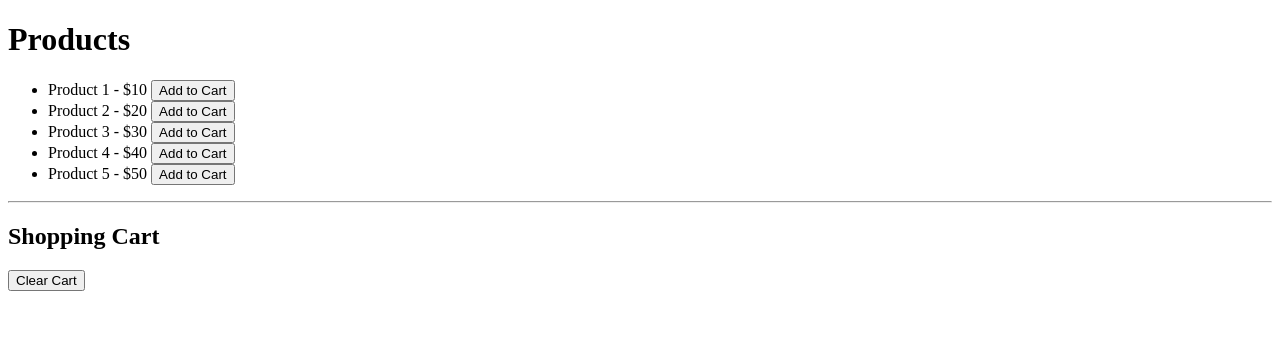
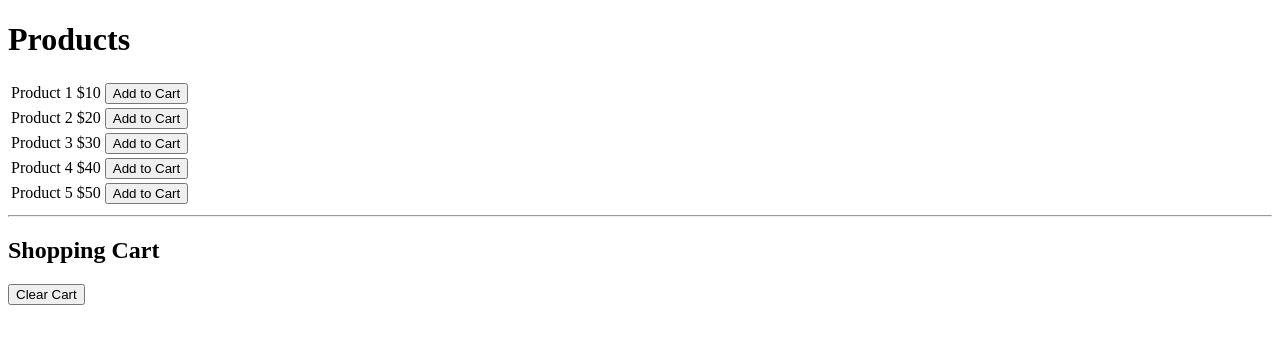
Before and after one commit to acciojob/shopping-cart-sessions-shahids444, a website: page main.html in a window 1280 px wide. Drawn offline with Linux system fonts and the light colour scheme.

Commit message:
created a submission

```diff
--- a/main.html
+++ b/main.html
@@ -1,19 +1,27 @@
 <!DOCTYPE html>
-
-<html>
+<html lang="en">
   <head>
+    <meta charset="UTF-8" />
+    <title>Shopping Cart</title>
     <link rel="stylesheet" href="styles.css" />
   </head>
+  <body>
+    <h1>Products</h1>
 
-  <body>
-    <!-- do not edit this file -->
-    <h1>Products</h1>
-    <ul id="product-list"></ul>
+    <!-- TABLE for loading and products -->
+    <table>
+      <tbody id="product-table">
+        <!-- This row will show only during loading -->
+        <tr id="loading"><td>Loading...</td></tr>
+      </tbody>
+    </table>
+
     <hr />
+
     <h2>Shopping Cart</h2>
     <ul id="cart-list"></ul>
     <button id="clear-cart-btn">Clear Cart</button>
 
-    <script type="text/javascript" src="./script.js"></script>
+    <script src="./script.js"></script>
   </body>
 </html>
--- a/script.js
+++ b/script.js
@@ -1,4 +1,3 @@
-// -------- PRODUCT DATA --------
 const products = [
   { id: 1, name: "Product 1", price: 10 },
   { id: 2, name: "Product 2", price: 20 },
@@ -7,41 +6,42 @@ const products = [
   { id: 5, name: "Product 5", price: 50 },
 ];
 
-// -------- DOM ELEMENTS --------
-const productListEl = document.getElementById("product-list");
+const productTableBody = document.getElementById("product-table");
 const cartListEl = document.getElementById("cart-list");
 const clearBtn = document.getElementById("clear-cart-btn");
 
 const CART_KEY = "cart";
 
-// Get cart array from sessionStorage or return empty array
 function getCart() {
   try {
     return JSON.parse(sessionStorage.getItem(CART_KEY)) || [];
-  } catch (e) {
+  } catch {
     return [];
   }
 }
 
-// Save cart array to sessionStorage
 function saveCart(cart) {
   sessionStorage.setItem(CART_KEY, JSON.stringify(cart));
 }
 
-// -------- RENDER PRODUCTS --------
 function renderProducts() {
-  productListEl.innerHTML = "";
+  // Remove loading row if it exists
+  const loadingRow = document.getElementById("loading");
+  if (loadingRow) {
+    loadingRow.remove();
+  }
+
   products.forEach((product) => {
-    const li = document.createElement("li");
-    li.innerHTML = `
-      ${product.name} - $${product.price}
-      <button class="add-btn" data-id="${product.id}">Add to Cart</button>
+    const row = document.createElement("tr");
+    row.innerHTML = `
+      <td>${product.name}</td>
+      <td>$${product.price}</td>
+      <td><button class="add-btn" data-id="${product.id}">Add to Cart</button></td>
     `;
-    productListEl.appendChild(li);
+    productTableBody.appendChild(row);
   });
 }
 
-// -------- RENDER CART --------
 function renderCart() {
   cartListEl.innerHTML = "";
   const cart = getCart();
@@ -53,13 +53,12 @@ function renderCart() {
   });
 }
 
-// -------- CART OPERATIONS --------
 function addToCart(productId) {
   const product = products.find((p) => p.id === productId);
   if (!product) return;
 
   const cart = getCart();
-  cart.push(product); // add product (duplicates allowed)
+  cart.push(product);
   saveCart(cart);
   renderCart();
 }
@@ -69,8 +68,7 @@ function clearCart() {
   renderCart();
 }
 
-// -------- EVENT LISTENERS --------
-productListEl.addEventListener("click", (e) => {
+productTableBody.addEventListener("click", (e) => {
   if (e.target.classList.contains("add-btn")) {
     const id = Number(e.target.dataset.id);
     addToCart(id);
@@ -79,6 +77,5 @@ productListEl.addEventListener("click", (e) => {
 
 clearBtn.addEventListener("click", clearCart);
 
-// -------- INITIAL PAGE LOAD --------
 renderProducts();
 renderCart();
```
